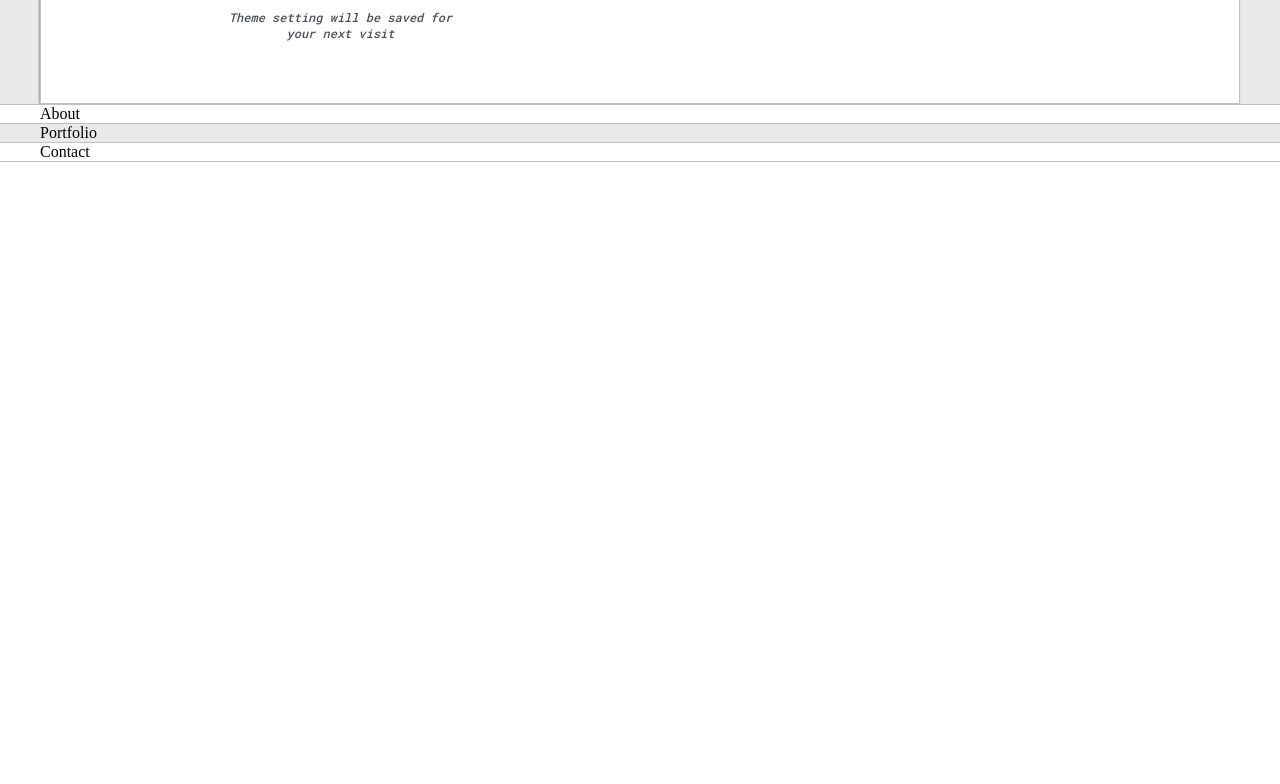
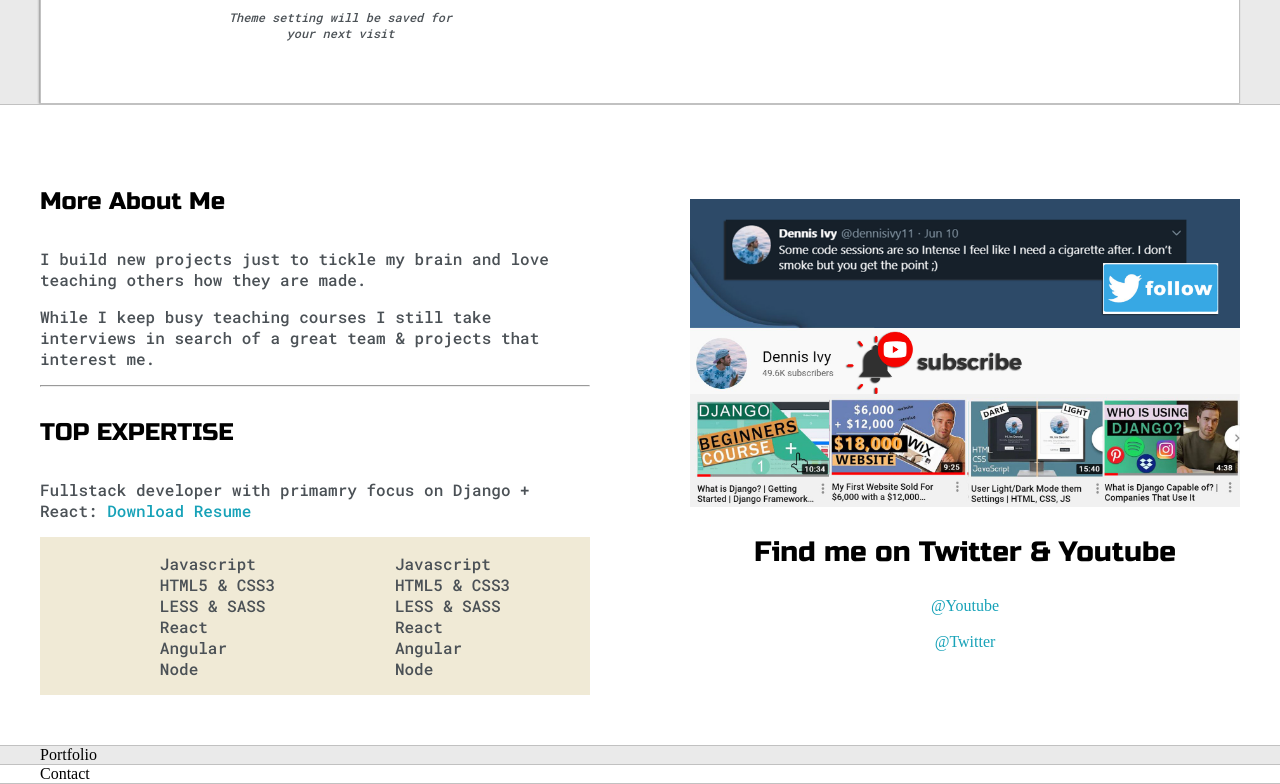
Before and after one commit to kareembh/portfolioWebsiteTut, a website built with Parcel: page src/index.html in a window 1280 px wide. Shown: the part 576-1360 px from the top of the page. Before the commit the page ends 800 px from the top, so only its background shows below. Built offline with nearby package versions, Linux system fonts and the light colour scheme.

Commit message:
Completed about me section

```diff
--- a/src/index.html
+++ b/src/index.html
@@ -54,7 +54,54 @@
 
         <section class="s2">
             <div class="main-container">
-                About
+                <div class="about-wrapper">
+                    <div class="about-me">
+                        <h4>More About Me</h4>
+
+                        <p>I build new projects just to tickle my brain
+                         and love teaching others how they are made.</p>
+
+                        <p>While I keep busy teaching courses I still
+                         take interviews in search of a great team &
+                        projects that interest me.</p>
+
+                        <hr>
+                    <h4>TOP EXPERTISE</h4>
+
+                    <p>Fullstack developer with primamry focus on Django +
+                        React: <a target="_blank" href="resume.pdf">Download Resume</a>
+                    </p>
+
+                    <div id="skills">
+                        <ul>
+                            <li>Javascript</li>
+                            <li>HTML5 & CSS3</li>
+                            <li>LESS & SASS</li>
+                            <li>React</li>
+                            <li>Angular</li>
+                            <li>Node</li>
+                        </ul>
+
+                        <ul>
+                            <li>Javascript</li>
+                            <li>HTML5 & CSS3</li>
+                            <li>LESS & SASS</li>
+                            <li>React</li>
+                            <li>Angular</li>
+                            <li>Node</li>
+                        </ul>
+                    </div>
+                    </div>
+
+
+                    <div class="social-links">
+                        <img id="social_img" src="images/follow.JPG" alt="">
+                        <h3>Find me on Twitter & Youtube</h3>
+                        <a target="_blank" href="#">@Youtube</a>
+                        <br>
+                        <a target="_blank" href="#">@Twitter</a>
+                    </div>
+                </div>
             </div>
         </section>
 
--- a/src/styles.less
+++ b/src/styles.less
@@ -248,6 +248,30 @@ h6{font-size: 16px;}
   }
 }
 
+.about-wrapper{
+  display: grid;
+  grid-template-columns: repeat(auto-fit, minmax(320px, 1fr));
+  padding-bottom: 50px;
+  padding-top: 50px;
+  gap: 100px;
+
+  #skills{
+    display: flex;
+    justify-content: space-evenly;
+    background-color: @previewShadow;
+  }
+
+  .social-links{
+    display: grid;
+    align-content: center;
+    text-align: center;
+  }
+
+  #social_img{
+    width: 100%;
+  }
+}
+
 @media screen and (max-width: 1200px){
   .main-container{
     width: 95%;
```
Also changed, not shown: src/images/follow.jpg (added), 2 other files.
